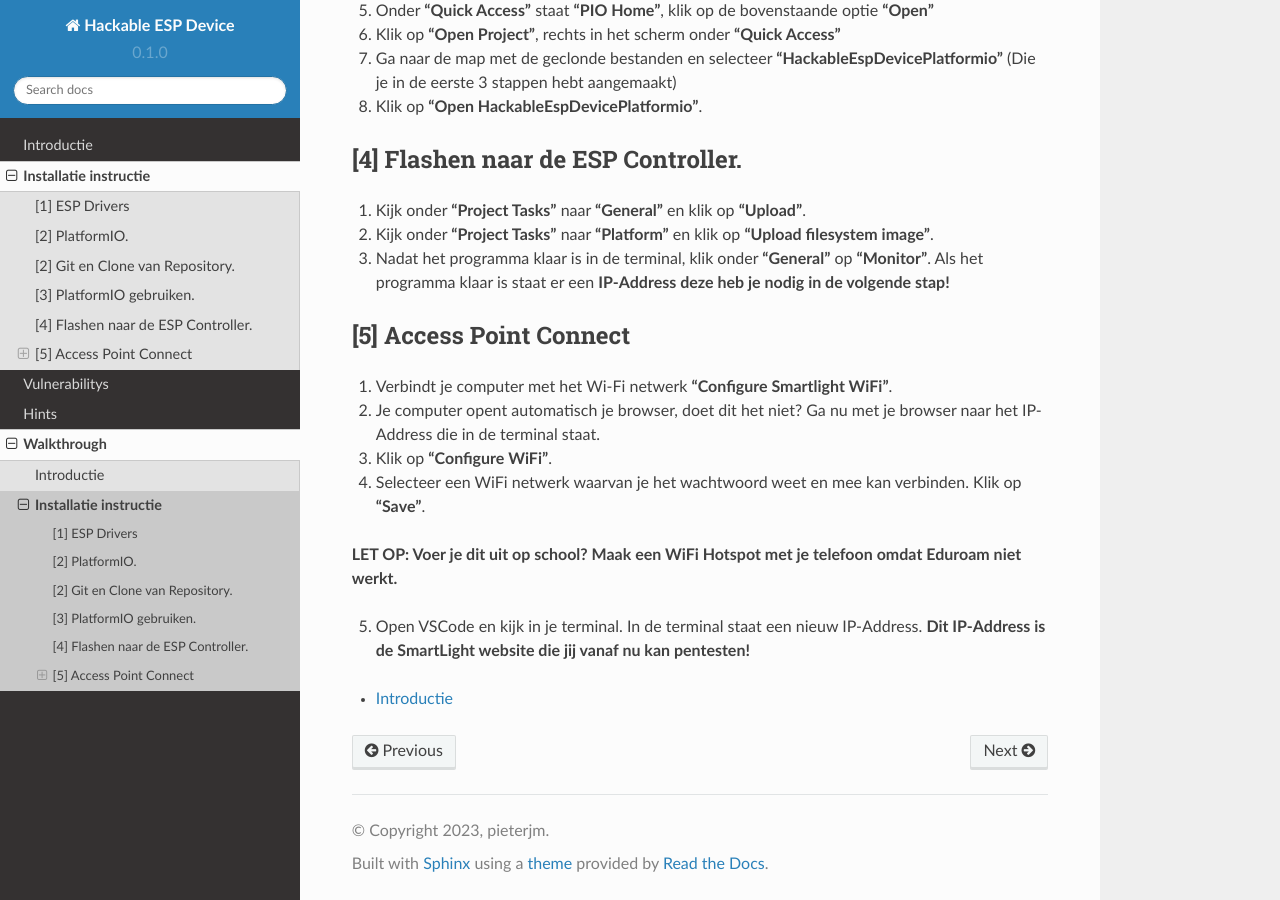
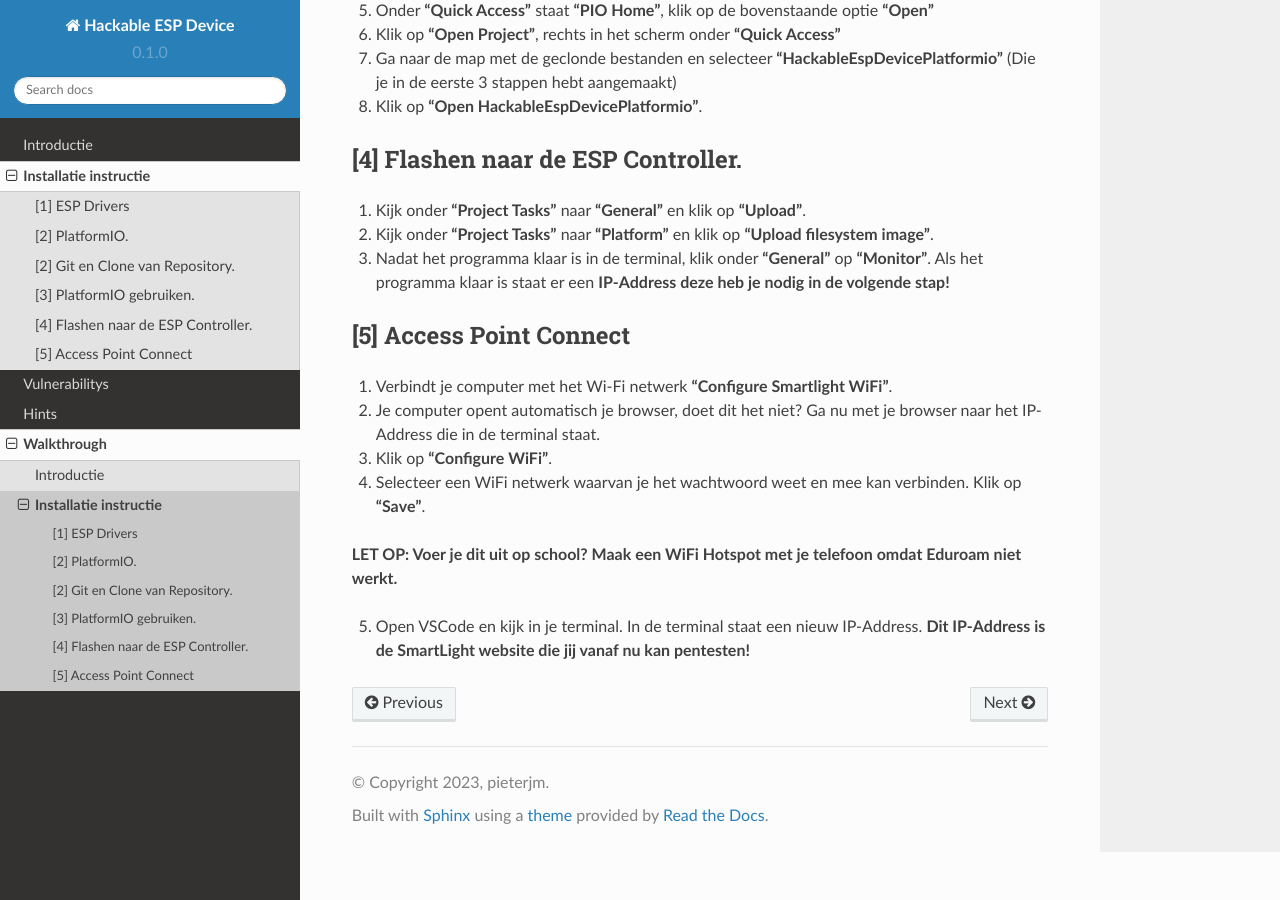
Before and after one commit to HollandCasino/Hackable-ESP-Device-v2, a Sphinx documentation site: the page built from docs/source/setup.rst, in a window 1280 px wide and 900 px high, scrolled down 1465 px. Built offline with Sphinx 7.4.7 and the Read the Docs theme 2.0.0, drawn with Linux system fonts in a browser that asks for light colours.

Commit message:
Update setup.rst

```diff
--- a/docs/source/setup.rst
+++ b/docs/source/setup.rst
@@ -88,6 +88,3 @@ De map **"HackableEspDevicePlatformio"** is nu aangemaakt. In de volgende stappe
 **LET OP: Voer je dit uit op school? Maak een WiFi Hotspot met je telefoon omdat Eduroam niet werkt.**
 
 5. Open VSCode en kijk in je terminal. In de terminal staat een nieuw IP-Address. **Dit IP-Address is de SmartLight website die jij vanaf nu kan pentesten!**
-
-.. toctree::
-   introductie
```
